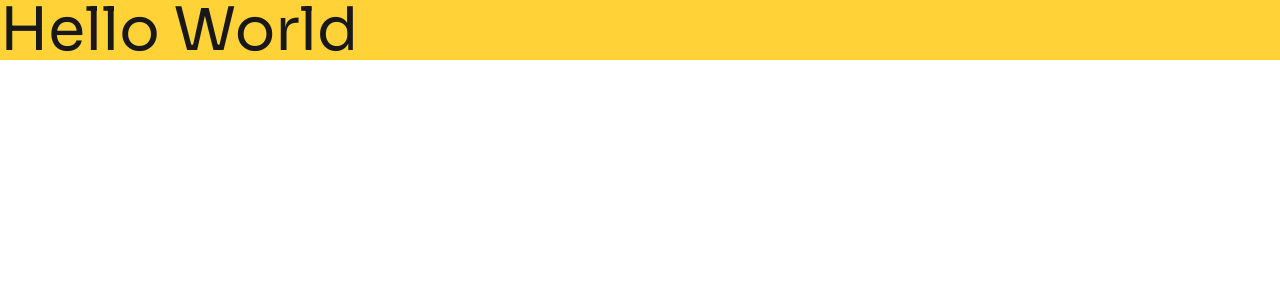
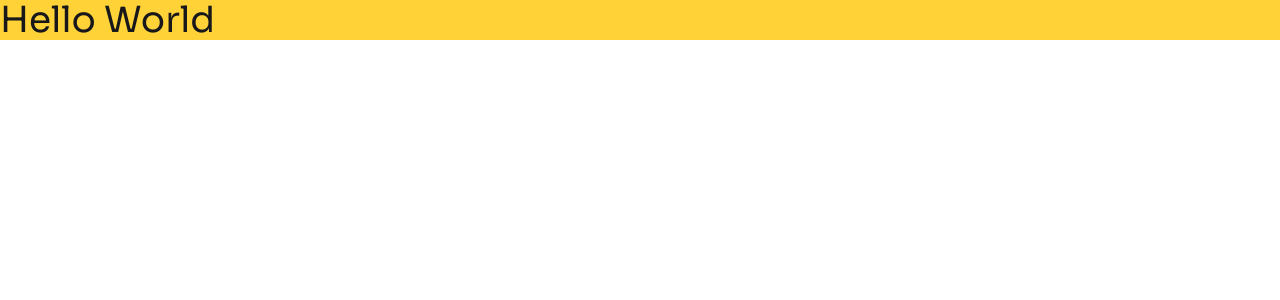
Before and after one commit to Mahedul-Karim/auction-gallery, a React (Vite) app: page / in a window 1280 px wide. Shown: the top 300 px of the page. Built offline with nearby package versions, Linux system fonts and the light colour scheme.

Commit message:
initial setup done

```diff
--- a/src/App.jsx
+++ b/src/App.jsx
@@ -4,7 +4,7 @@ function App() {
 
   return (
     <>
-      <h1 className="text-6xl xs:bg-yellow" >Hello World</h1>
+      <h1 className="text-4xl xs:bg-yellow" >Hello World</h1>
     </>
   )
 }
```
